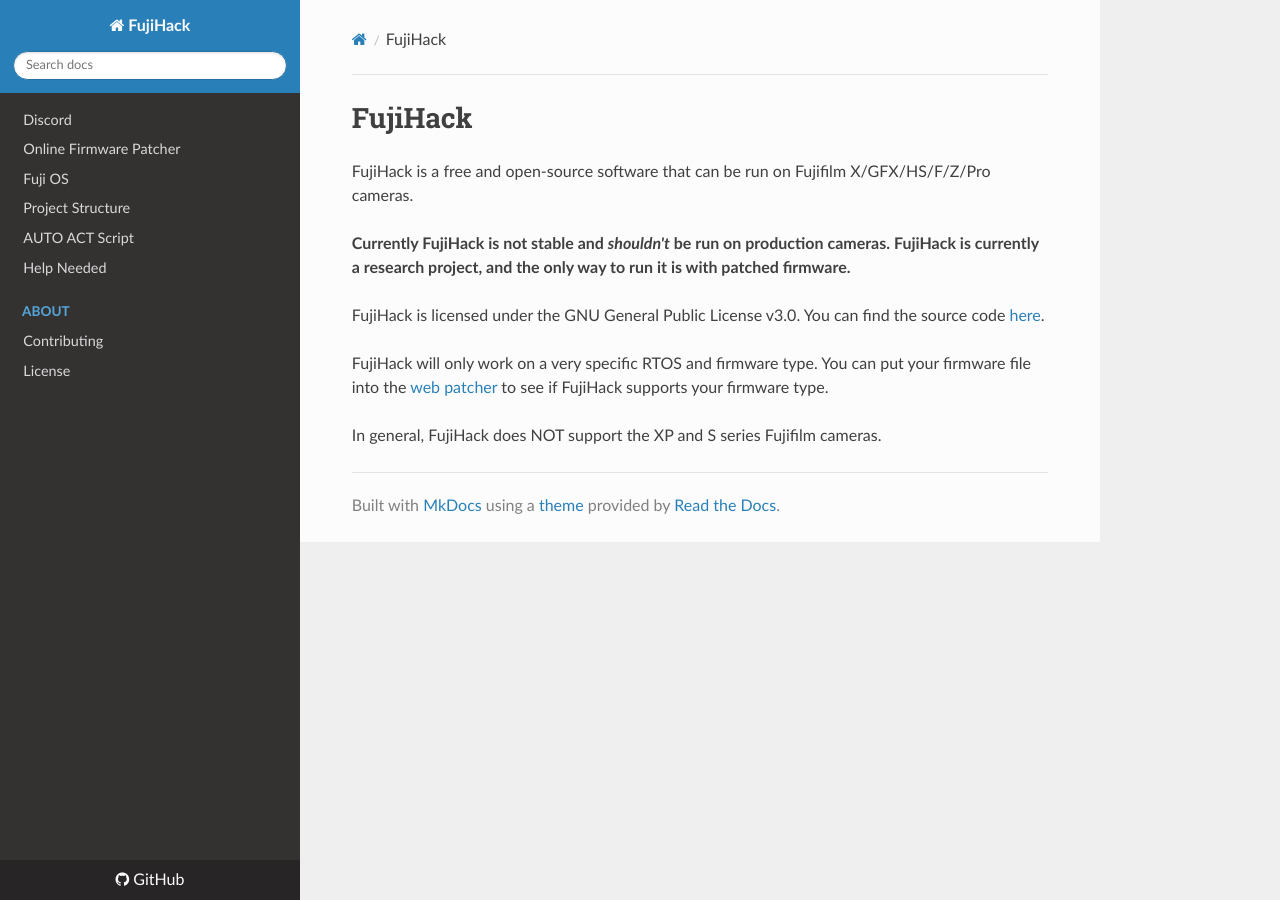
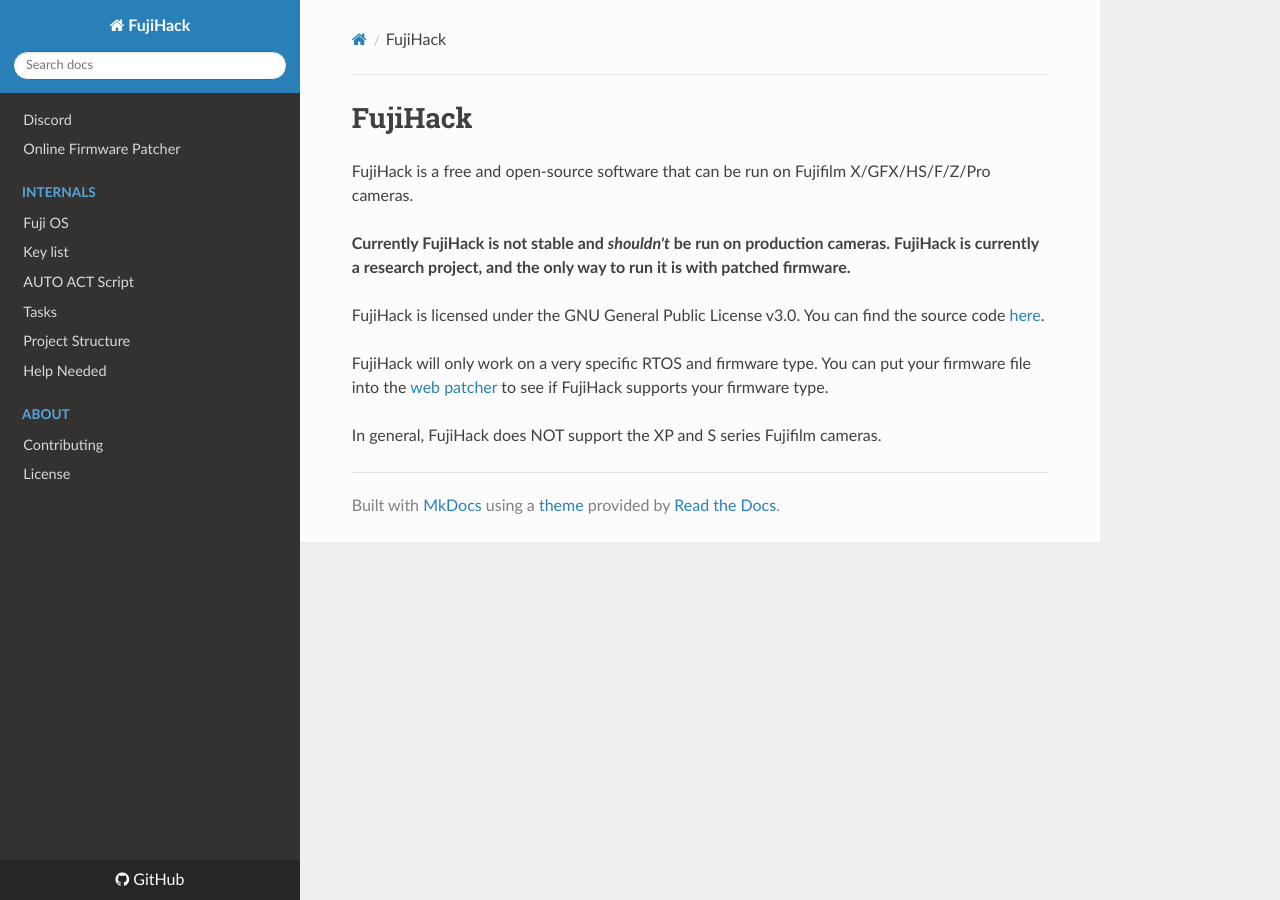
Before and after one commit to fujihack/wiki, an MkDocs documentation site: the page built from docs/index.md, in a window 1280 px wide. Built offline with MkDocs 1.6.1, drawn with Linux system fonts in a browser that asks for light colours; nearby versions of some CDN libraries.

Commit message:
Update mkdocs.yml

```diff
--- a/mkdocs.yml
+++ b/mkdocs.yml
@@ -17,9 +17,12 @@
 nav:
     - Discord: https://discord.gg/UZXDktvAZP
     - Online Firmware Patcher: https://fujihack.github.io/patcher/
-    - Fuji OS: fujirtos.md
+    - Internals:
+        - Fuji OS: fujirtos.md
+        - Key list: keys.md
+        - AUTO ACT Script: autoactscr.md
+        - Tasks: tasks.md
     - Project Structure: structure.md
-    - AUTO ACT Script: autoactscr.md
     - Help Needed: todo.md
     - About:
         - Contributing: about/contributing.md
```
